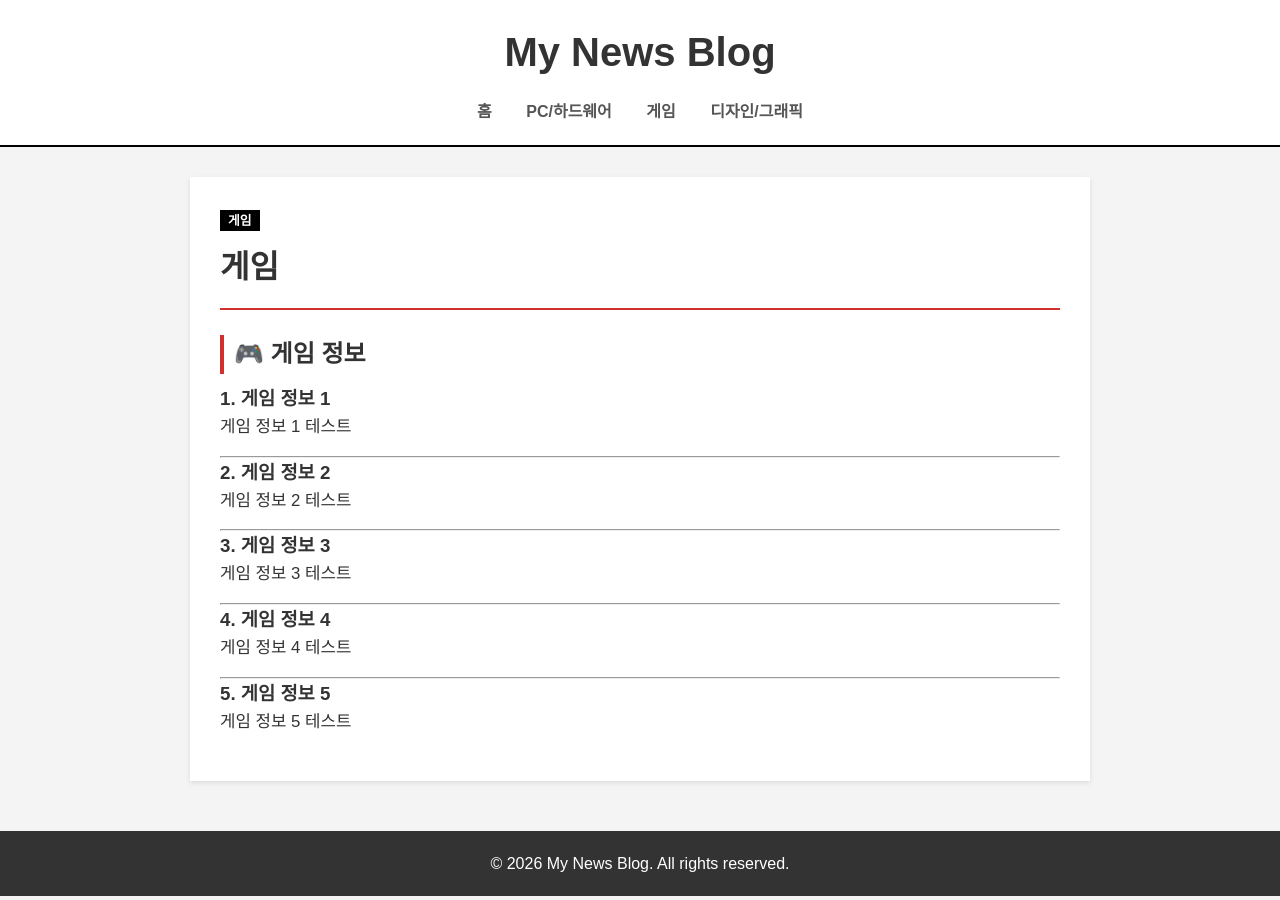
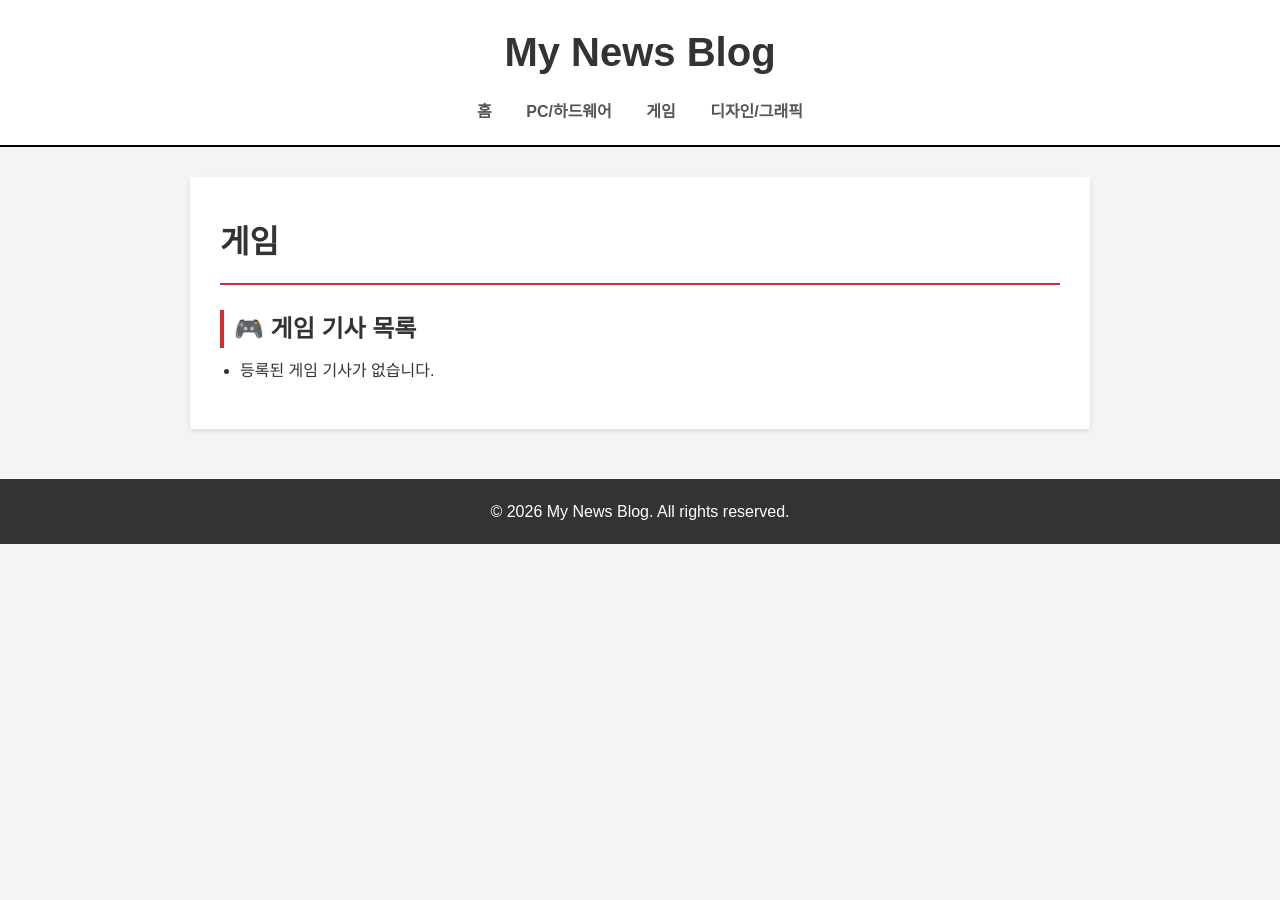
Before and after one commit to jypm/jypcomputer, a Jekyll site: the page built from game.md, in a window 1280 px wide. Built offline with Jekyll 4.4.1, drawn with Linux system fonts in a browser that asks for light colours.

Commit message:
Update game.md

```diff
--- a/game.md
+++ b/game.md
@@ -1,30 +1,25 @@
 ---
 layout: default
 title: 게임
-category: 게임
 ---
 
-## 🎮 게임 정보
+<h2>🎮 게임 기사 목록</h2>
 
-### 1. 게임 정보 1
-게임 정보 1 테스트
+<ul>
+  {% assign has_post = false %}
+  {% for post in site.posts %}
+    {% if post.category == "게임" or post.categories contains "게임" %}
+      {% assign has_post = true %}
+      <li style="margin-bottom: 10px;">
+        <a href="{{ post.url | relative_url }}" style="font-size: 18px; font-weight: bold;">
+          {{ post.title }}
+        </a>
+        <span style="color: #888; font-size: 14px;">- {{ post.date | date: "%Y-%m-%d" }}</span>
+      </li>
+    {% endif %}
+  {% endfor %}
 
----
-
-### 2. 게임 정보 2
-게임 정보 2 테스트
-
----
-
-### 3. 게임 정보 3
-게임 정보 3 테스트
-
----
-
-### 4. 게임 정보 4
-게임 정보 4 테스트
-
----
-
-### 5. 게임 정보 5
-게임 정보 5 테스트
+  {% if has_post == false %}
+    <li>등록된 게임 기사가 없습니다.</li>
+  {% endif %}
+</ul>
```
